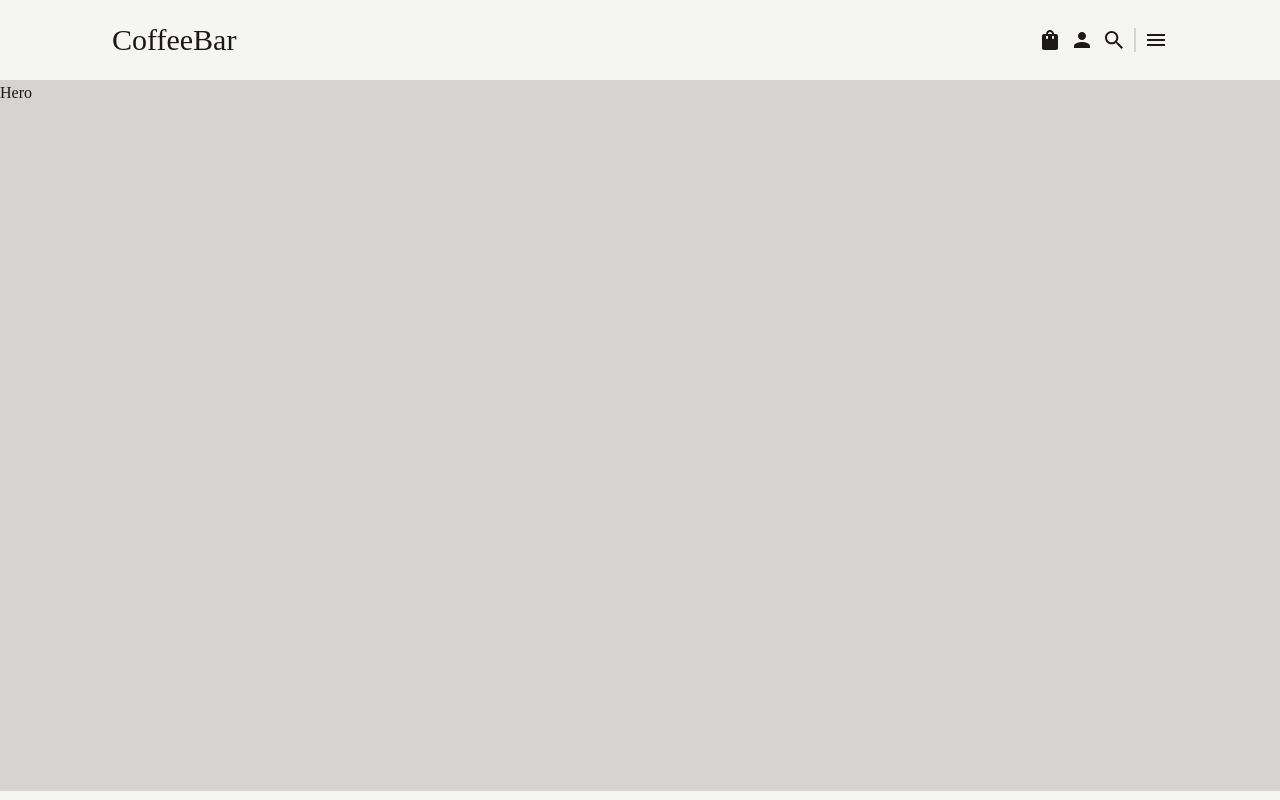
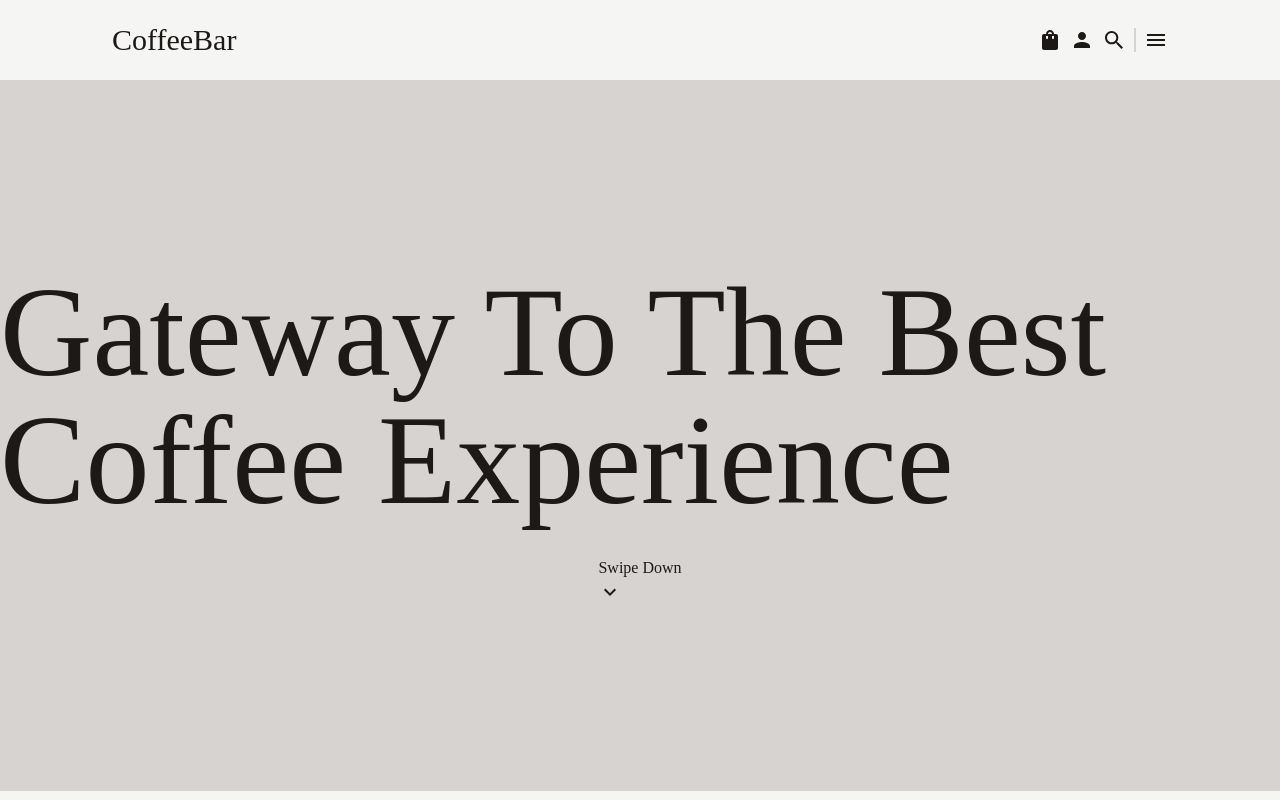
Before and after one commit to DarkoM996/coffeebar-website, a React (Vite) app: page / in a window 1280 px wide. Built offline with nearby package versions, Linux system fonts and the light colour scheme; a web font is replaced by a local one.

Commit message:
prototyping with react

```diff
--- a/src/components/Hero.tsx
+++ b/src/components/Hero.tsx
@@ -1,7 +1,17 @@
+import { MdKeyboardArrowDown } from "react-icons/md";
+
 const Hero = () => {
   return (
     <main className="max-w-screen-3xl mx-auto w-full h-[calc(100vh-90px)] bg-stone-300">
-      Hero
+      <div className="flex flex-col justify-center items-center w-full h-full gap-8">
+        <h1 className="text-4xl md:text-6xl lg:text-9xl">
+          Gateway To The Best Coffee Experience
+        </h1>
+        <div>
+          <button>Swipe Down</button>
+          <MdKeyboardArrowDown className="text-2xl" />
+        </div>
+      </div>
     </main>
   );
 };
```
